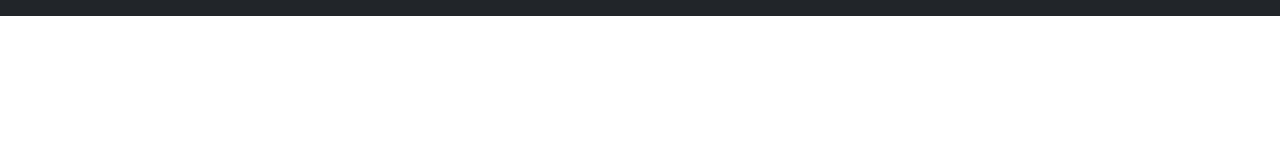
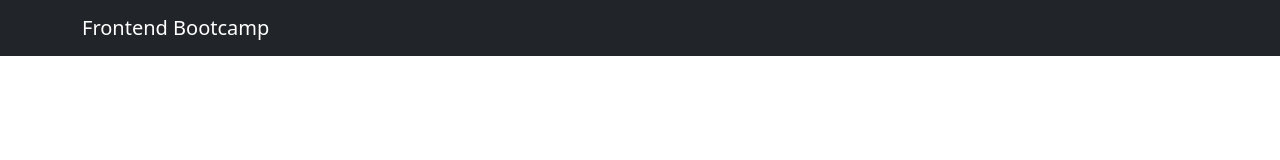
Before and after one commit to adiada/Bootstrap_Project, a plain HTML site: page index.html in a window 1280 px wide. Drawn offline with nearby package versions, Linux system fonts and the light colour scheme.

Commit message:
Modified index.html

```diff
--- a/index.html
+++ b/index.html
@@ -9,7 +9,11 @@
     <title>Frontend Bootcamp</title>
 </head>
 <body>
-    <nav class="navbar navbar-expand-lg bg-dark navbar-dark"></nav>
+    <nav class="navbar navbar-expand-lg bg-dark navbar-dark">
+        <div class="container">
+            <a href="" class="navbar-brand">Frontend Bootcamp</a>
+        </div>
+    </nav>
     <script src="https://cdn.jsdelivr.net/npm/bootstrap@5.0.2/dist/js/bootstrap.bundle.min.js" integrity="sha384-MrcW6ZMFYlzcLA8Nl+NtUVF0sA7MsXsP1UyJoMp4YLEuNSfAP+JcXn/tWtIaxVXM" crossorigin="anonymous"></script>
 </body>
 </html>
```
